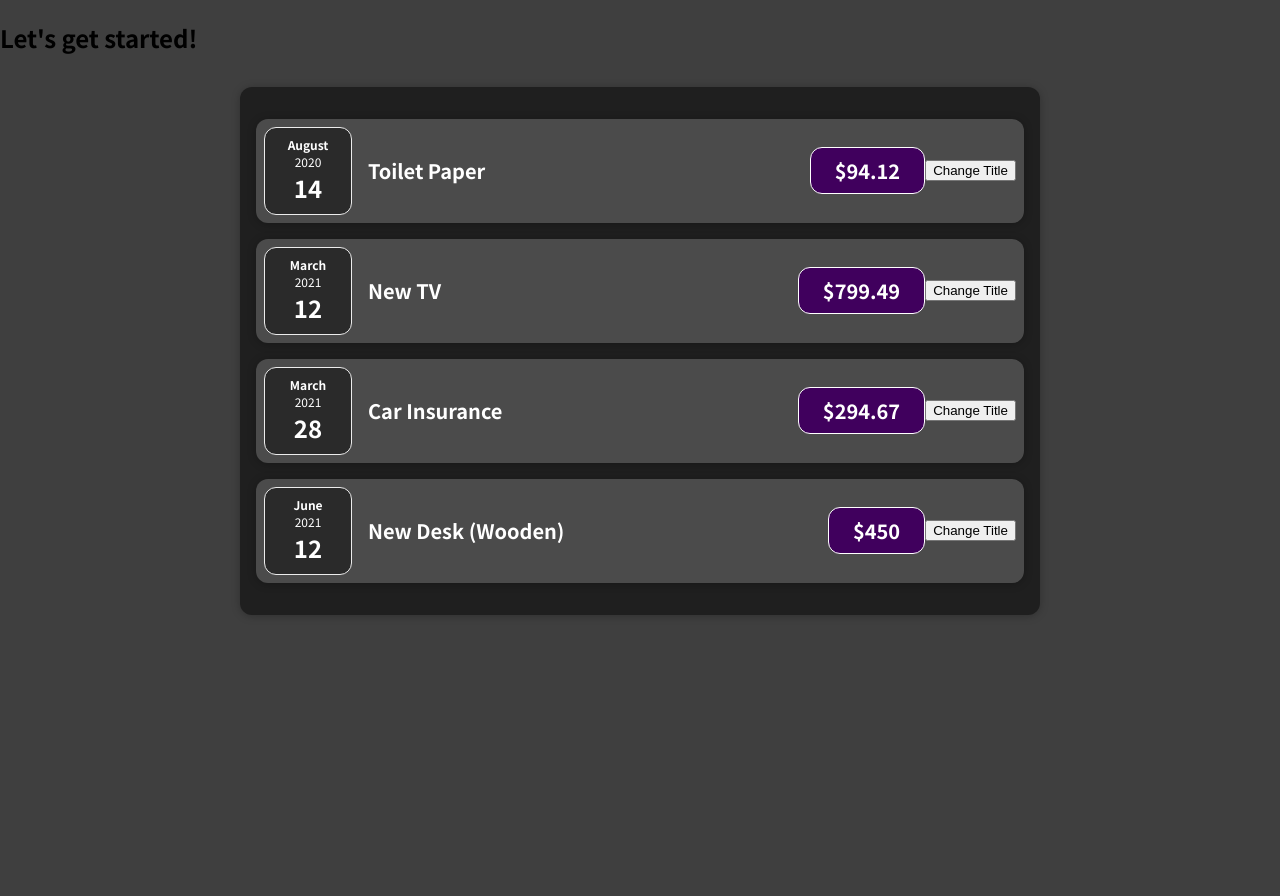
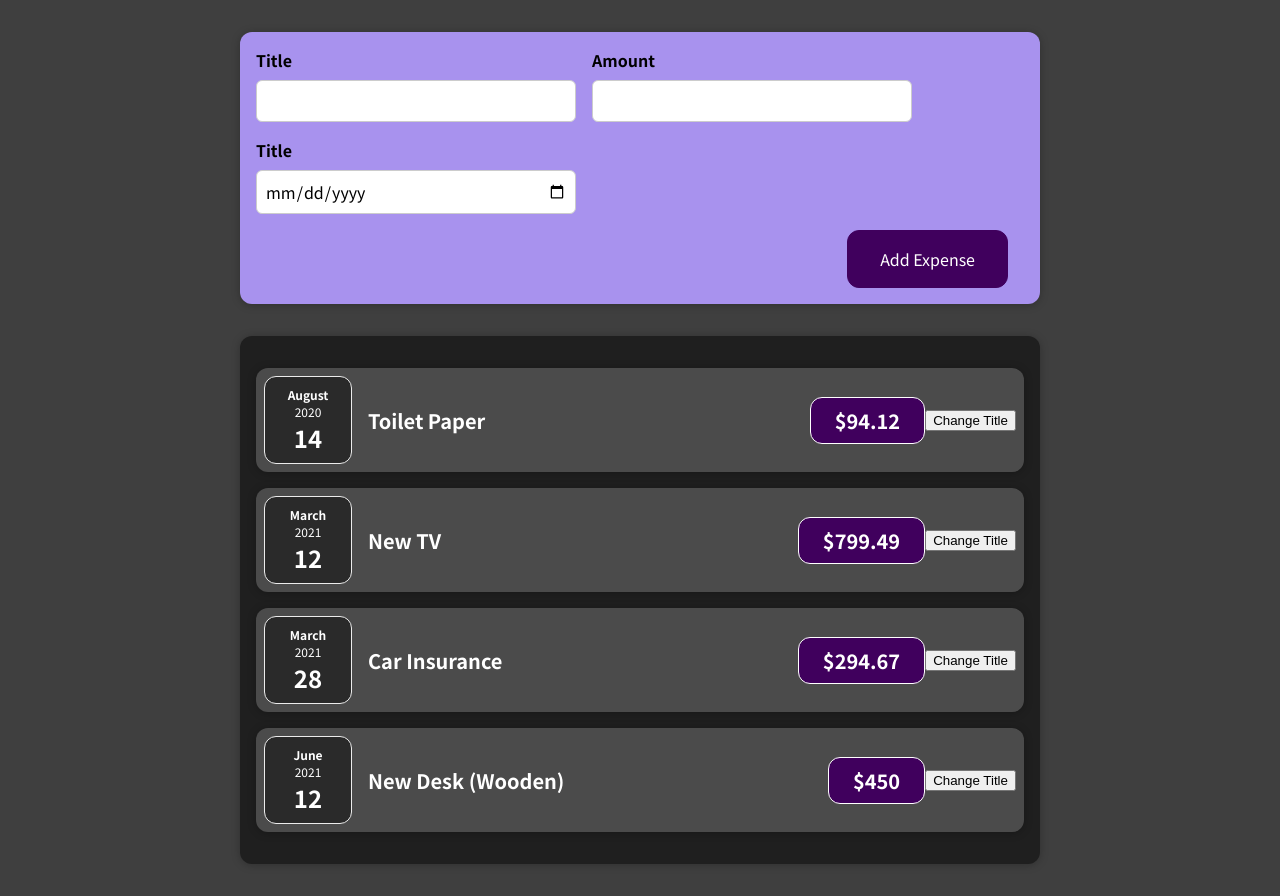
Before and after one commit to d-pfeif/react-app, a React (Create React App) app: page / in a window 1280 px wide. Before the commit the page ends 800 px from the top, so only its background shows below. Built offline with nearby package versions, Linux system fonts and the light colour scheme.

Commit message:
New Expense Form

```diff
--- a/src/App.js
+++ b/src/App.js
@@ -1,4 +1,5 @@
 import Expenses from "./components/expenses/Expenses";
+import NewExpense from "./components/new-expense/NewExpense";
 
 function App() {
   const expenses = [
@@ -25,7 +26,7 @@
 
   return (
     <div>
-      <h2>Let's get started!</h2>
+      <NewExpense />
       <Expenses expenses={expenses} />
     </div>
   );
--- /dev/null
+++ b/src/components/new-expense/ExpenseForm.css
@@ -0,0 +1,26 @@
+.new-expense__controls {
+  display: flex;
+  flex-wrap: wrap;
+  gap: 1rem;
+  margin-bottom: 1rem;
+  text-align: left;
+}
+
+.new-expense__control label {
+  font-weight: bold;
+  margin-bottom: 0.5rem;
+  display: block;
+}
+
+.new-expense__control input {
+  font: inherit;
+  padding: 0.5rem;
+  border-radius: 6px;
+  border: 1px solid #ccc;
+  width: 20rem;
+  max-width: 100%;
+}
+
+.new-expense__actions {
+  text-align: right;
+}
--- /dev/null
+++ b/src/components/new-expense/ExpenseForm.js
@@ -0,0 +1,28 @@
+import "./ExpenseForm.css";
+
+function ExpenseForm() {
+  return (
+    <form>
+      <div className="new-expense__controls">
+        <div className="new-expense__control">
+          <label>Title</label>
+          <input type="text" />
+        </div>
+        <div className="new-expense__control">
+          <label>Amount</label>
+          <input type="number" min="0.01" step="0.01" />
+        </div>
+        <div className="new-expense__control">
+          <label>Title</label>
+          <input type="date" min="2019-01-01" max="2022-12-31" />
+        </div>
+      </div>
+
+      <div className="new-expense__actions">
+        <button type="submit">Add Expense</button>
+      </div>
+    </form>
+  )
+}
+
+export default ExpenseForm
--- /dev/null
+++ b/src/components/new-expense/NewExpense.css
@@ -0,0 +1,38 @@
+.new-expense {
+  background-color: #a892ee;
+  padding: 1rem;
+  margin: 2rem auto;
+  width: 50rem;
+  max-width: 95%;
+  border-radius: 12px;
+  text-align: center;
+  box-shadow: 0 1px 8px rgba(0, 0, 0, 0.25);
+}
+
+.new-expense button {
+  font: inherit;
+  cursor: pointer;
+  padding: 1rem 2rem;
+  border: 1px solid #40005d;
+  background-color: #40005d;
+  color: white;
+  border-radius: 12px;
+  margin-right: 1rem;
+}
+
+.new-expense button:hover,
+.new-expense button:active {
+  background-color: #510674;
+  border-color: #510674;
+}
+
+.new-expense button.alternative {
+  color: #220131;
+  border-color: transparent;
+  background-color: transparent;
+}
+
+.new-expense button.alternative:hover,
+.new-expense button.alternative:active {
+  background-color: #ddb3f8;
+}
--- /dev/null
+++ b/src/components/new-expense/NewExpense.js
@@ -0,0 +1,13 @@
+import ExpenseForm from './ExpenseForm'
+
+import "./NewExpense.css";
+
+function NewExpense() {
+  return (
+    <div className="new-expense">
+      <ExpenseForm />
+    </div>
+  )
+}
+
+export default NewExpense
```
